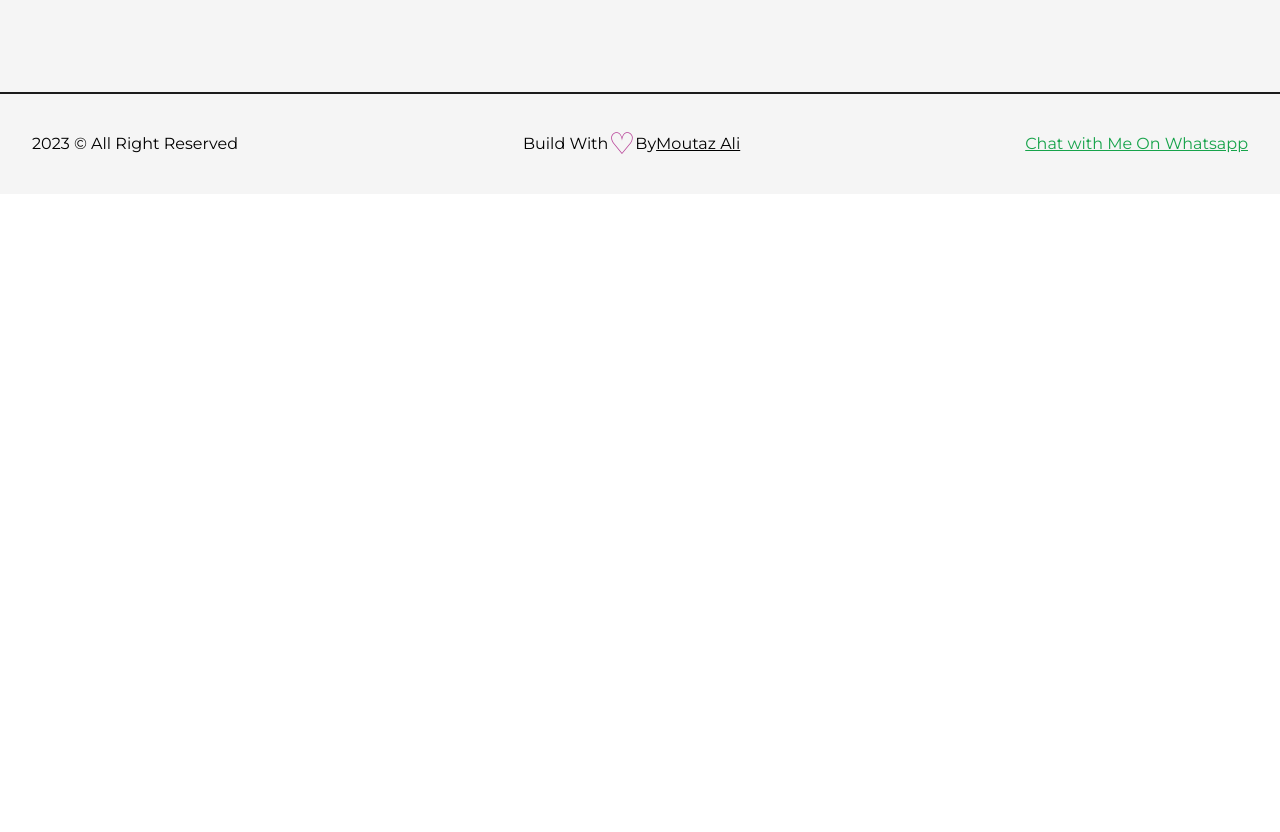
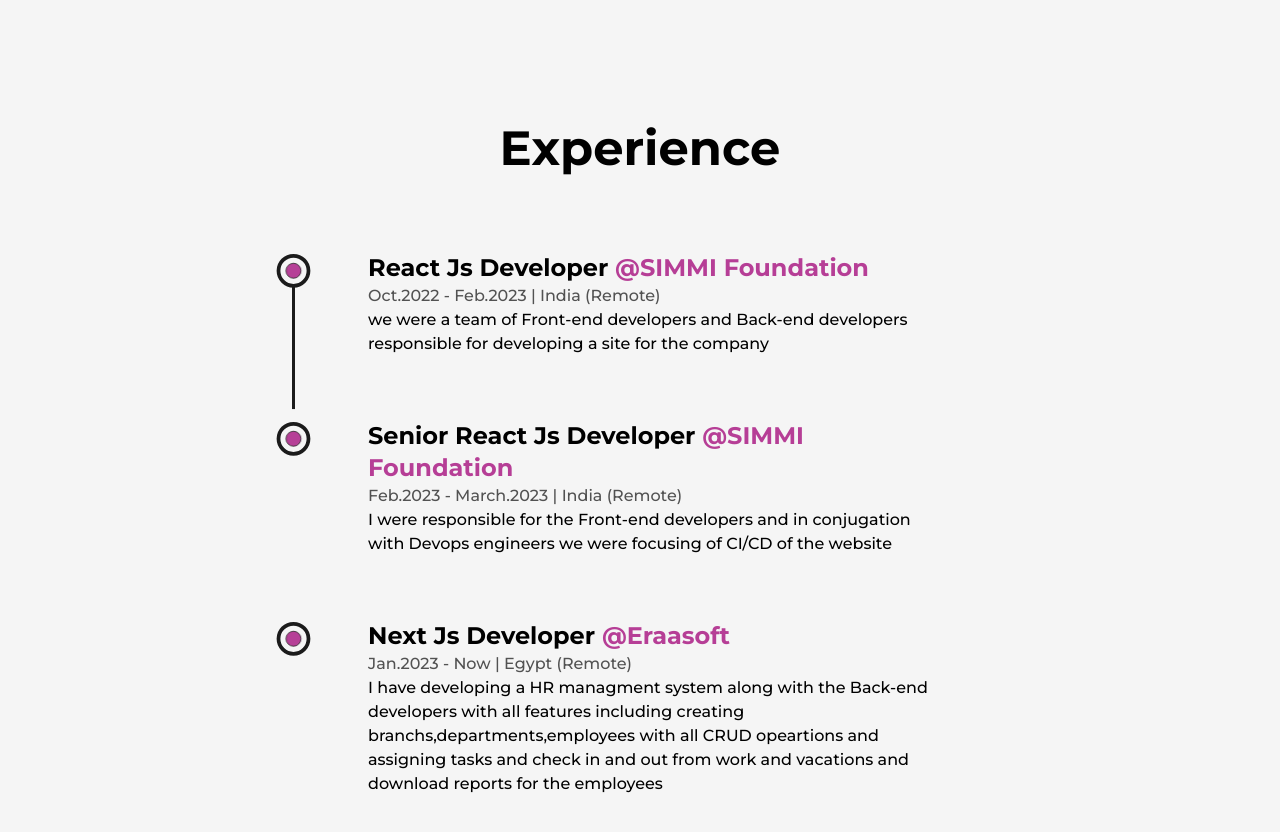
Before and after one commit to MezoAli/my-portfolio, a Next.js app: page /about in a window 1280 px wide. Shown: the part 1780-2612 px from the top of the page. Before the commit the page ends 1974 px from the top, so only its background shows below. Built offline with nearby package versions, Linux system fonts and the light colour scheme.

Commit message:
adding experience secion

```diff
--- /dev/null
+++ b/src/components/Experience.jsx
@@ -0,0 +1,86 @@
+import { useScroll, motion } from "framer-motion";
+import React, { useRef } from "react";
+import LiIcon from "./LiIcon";
+
+const Details = ({ company, companyLink, time, position, address, work }) => {
+	const ref = useRef();
+	return (
+		<li
+			ref={ref}
+			className="w-[75%] mx-auto my-8 first:mt-0 last:mb-0 flex flex-col items-center justify-between "
+		>
+			<LiIcon refernece={ref} />
+			<motion.div
+				initial={{ y: 50 }}
+				whileInView={{ y: 0 }}
+				transition={{ duration: 0.5 }}
+			>
+				<h3 className="font-bold capitalize text-2xl">
+					{position}&nbsp;
+					<a
+						href={companyLink}
+						alt="company"
+						target="_blank"
+						className="text-primary capitalize"
+					>
+						@{company}
+					</a>
+				</h3>
+				<span className="text-dark/75 capitalize font-medium">
+					{time} | {address}
+				</span>
+				<p className="font-medium w-full">{work}</p>
+			</motion.div>
+		</li>
+	);
+};
+
+function Experience() {
+	const ref = useRef();
+	const { scrollYProgress } = useScroll({
+		target: ref,
+		offset: ["start end", "center start"],
+	});
+
+	return (
+		<div className="my-32">
+			<h2 className="mt-40 font-bold text-center text-5xl w-full mb-20">
+				Experience
+			</h2>
+			<div ref={ref} className="w-[75%] relative mx-auto">
+				<motion.div
+					style={{ scaleY: scrollYProgress }}
+					className="absolute w-[3px] bg-dark left-9 top-1 origin-top h-full"
+				/>
+				<ul className="w-full flex flex-col items-start justify-between ml-4">
+					<Details
+						company="SIMMI foundation"
+						companyLink="https://simmifoundation.org/home/home.php"
+						position="React js Developer"
+						time="Oct.2022 - Feb.2023"
+						address="India (Remote)"
+						work="we were a team of Front-end developers and Back-end developers responsible for developing a site for the company"
+					/>
+					<Details
+						company="SIMMI foundation"
+						companyLink="https://simmifoundation.org/home/home.php"
+						position="Senior React js Developer"
+						time="Feb.2023 - March.2023"
+						address="India (Remote)"
+						work="I were responsible for the Front-end developers and in conjugation with Devops engineers we were focusing of CI/CD of the website"
+					/>
+					<Details
+						company="Eraasoft"
+						companyLink="https://www.eraasoft.com/"
+						position="Next js Developer"
+						time="Jan.2023 - now"
+						address="Egypt (Remote)"
+						work="I have developing a HR managment system along with the Back-end developers with all features including creating branchs,departments,employees with all CRUD opeartions and assigning tasks and check in and out from work and vacations and download reports for the employees"
+					/>
+				</ul>
+			</div>
+		</div>
+	);
+}
+
+export default Experience;
--- /dev/null
+++ b/src/components/LiIcon.jsx
@@ -0,0 +1,34 @@
+import { motion, useScroll } from "framer-motion";
+function LiIcon({ refernece }) {
+	const { scrollYProgress } = useScroll({
+		target: refernece,
+		offset: ["center end", "center center"],
+	});
+	return (
+		<figure className="absolute left-0 stroke-dark">
+			<svg className="-rotate-90" width="75" height="75" viewBox="0 0 100 100">
+				<circle
+					cx="75"
+					cy="50"
+					r="20"
+					className="stroke-primary stroke-1 fill-none"
+				/>
+				<motion.circle
+					style={{ pathLength: scrollYProgress }}
+					cx="75"
+					cy="50"
+					r="20"
+					className="stroke-[5px] fill-light"
+				/>
+				<circle
+					cx="75"
+					cy="50"
+					r="10"
+					className="animate-pulse stroke-1 fill-primary"
+				/>
+			</svg>
+		</figure>
+	);
+}
+
+export default LiIcon;
--- a/src/pages/about/index.js
+++ b/src/pages/about/index.js
@@ -5,6 +5,7 @@
 import Image from "next/image";
 import MoutazAli from "../../../public/image.jpeg";
 import Skills from "@/components/Skills";
+import Experience from "@/components/Experience";
 
 const AnimatedNumbers = ({ value }) => {
 	const ref = useRef();
@@ -112,6 +113,7 @@
 						</div>
 					</div>
 					<Skills />
+					<Experience />
 				</Layout>
 			</main>
 		</>
```
